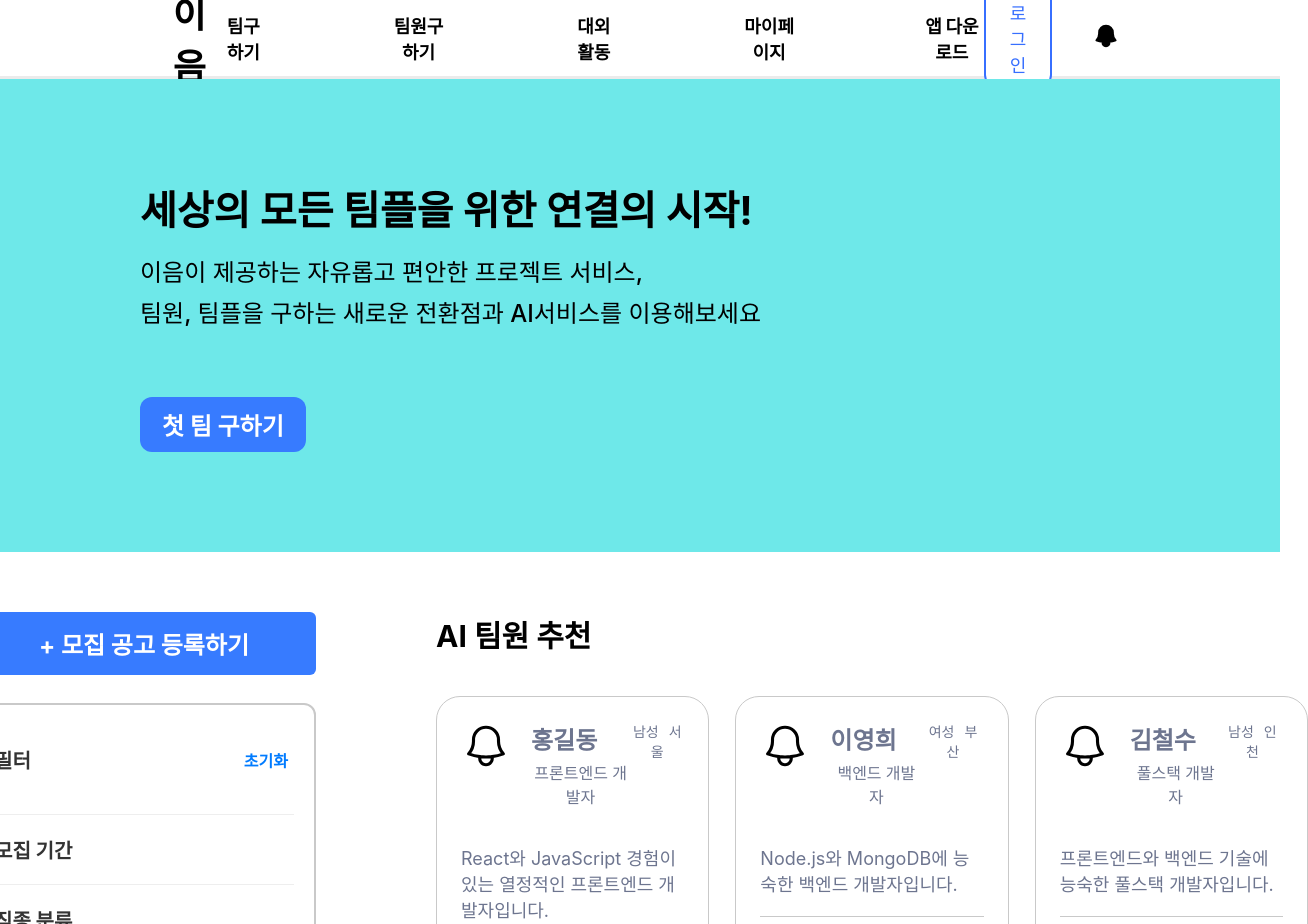
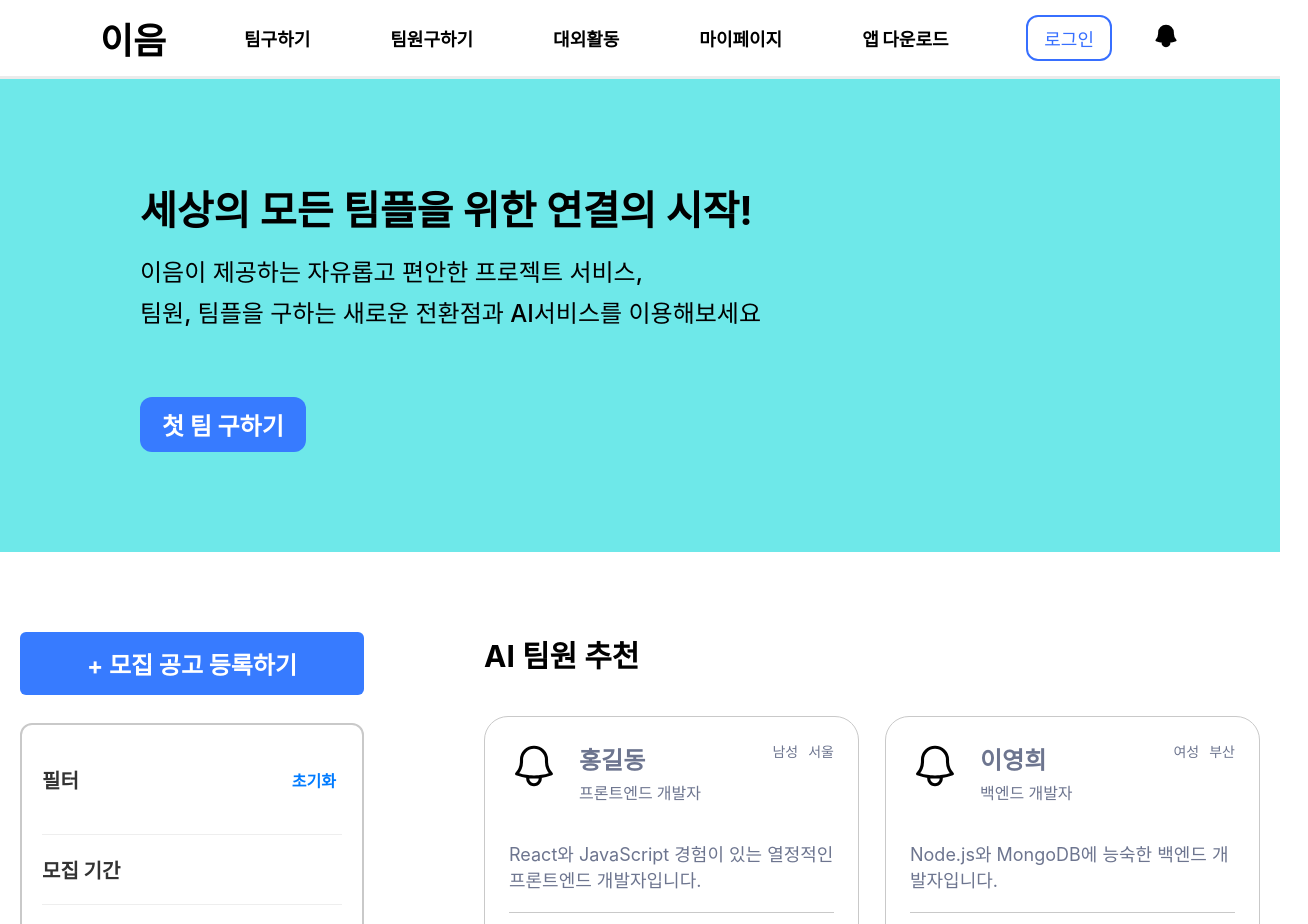
Before and after one commit to Alpha-e-Um/Frontend, a React (Create React App) app: page /member in a window 1280 px wide. Shown: the top 924 px of the page, 1308 px wide, since content can reach past the window. Built offline with nearby package versions, Linux system fonts and the light colour scheme; no server answers.

Commit message:
feat: #47-상단 네비게이션 미디어쿼리 적용중

```diff
--- a/src/components/CardGrid/styles.js
+++ b/src/components/CardGrid/styles.js
@@ -4,6 +4,13 @@ export const GridContainer = styled.div`
   display: grid;
   grid-template-columns: repeat(3, 1fr);
   gap: 52px 26px;
+
+  @media screen and (max-width: 1440px) {
+    grid-template-columns: repeat(2, 1fr);
+  }
+
+  @media screen and (max-width: 1024px) {
+  }
 `;
 
 export const Title = styled.label`
--- a/src/components/Navigation/navigation.js
+++ b/src/components/Navigation/navigation.js
@@ -1,4 +1,4 @@
-import { useState } from "react";
+import { useEffect, useState } from "react";
 import {
   Box,
   Container,
@@ -6,6 +6,7 @@ import {
   LoginButtonLabel,
   MenuBox,
   MenuItem,
+  RightBox,
   Title,
 } from "./styles";
 import { ReactComponent as Alert } from "../../assets/icons/alert.svg";
@@ -18,6 +19,17 @@ const Navigation = (props) => {
   const navigate = useNavigate();
   const [clickLoginButton, setClickLoginButton] = useState(false);
   const [userInfo, setUserInfo] = useRecoilState(userInfoState);
+  const [isMobileView, setIsMobileView] = useState(window.innerWidth < 1024);
+
+  useEffect(() => {
+    const handleResize = () => {
+      setIsMobileView(window.innerWidth < 768);
+    };
+    window.addEventListener("resize", handleResize);
+    return () => {
+      window.removeEventListener("resize", handleResize);
+    };
+  }, []);
 
   return (
     <Container>
@@ -33,6 +45,9 @@ const Navigation = (props) => {
           >
             이음
           </Title>
+          {isMobileView ? (
+            <div>☰</div>
+          ) : (
             <MenuBox>
               <MenuItem
                 onClick={() => {
@@ -71,13 +86,9 @@ const Navigation = (props) => {
                 앱 다운로드
               </MenuItem>
             </MenuBox>
-          <div
-            style={{
-              display: "flex",
-              marginRight: "160px",
-              alignItems: "center",
-            }}
-          >
+          )}
+
+          <RightBox>
             <LoginButton>
               <LoginButtonLabel
                 onClick={() => {
@@ -97,7 +108,7 @@ const Navigation = (props) => {
             <div style={{ marginLeft: "40px" }}>
               <Alert width={28} fill="true" />
             </div>
-          </div>
+          </RightBox>
         </Box>
       </div>
     </Container>
--- a/src/components/Navigation/styles.js
+++ b/src/components/Navigation/styles.js
@@ -18,11 +18,27 @@ export const Title = styled.label`
   font-weight: 900;
   margin-left: 160px;
   cursor: pointer;
+
+  @media screen and (max-width: 1440px) {
+    margin-left: 100px;
+  }
+
+  @media screen and (max-width: 1024px) {
+    margin-left: 60px;
+  }
 `;
 
 export const MenuBox = styled.div`
   display: flex;
   gap: 120px;
+
+  @media screen and (max-width: 1440px) {
+    gap: 80px;
+  }
+
+  @media screen and (max-width: 1024px) {
+    gap: 60px;
+  }
 `;
 
 export const MenuItem = styled.label`
@@ -47,3 +63,17 @@ export const LoginButtonLabel = styled.label`
   font-weight: 500;
   cursor: pointer;
 `;
+
+export const RightBox = styled.div`
+  display: flex;
+  margin-right: 160px;
+  align-items: center;
+
+  @media screen and (max-width: 1440px) {
+    margin-right: 100px;
+  }
+
+  @media screen and (max-width: 1024px) {
+    margin-right: 60px;
+  }
+`;
--- a/src/pages/MemberSearch/memberSearch.js
+++ b/src/pages/MemberSearch/memberSearch.js
@@ -29,7 +29,7 @@ const MemberSearch = () => {
         }}
       >
         <Introduce />
-        <div style={{ display: "flex" }}>
+        <div style={{ display: "flex", padding: "20px" }}>
           <div>
             <WriteButton
               onClick={() => {
```
Lines whose indentation alone changed are shown as unchanged.
